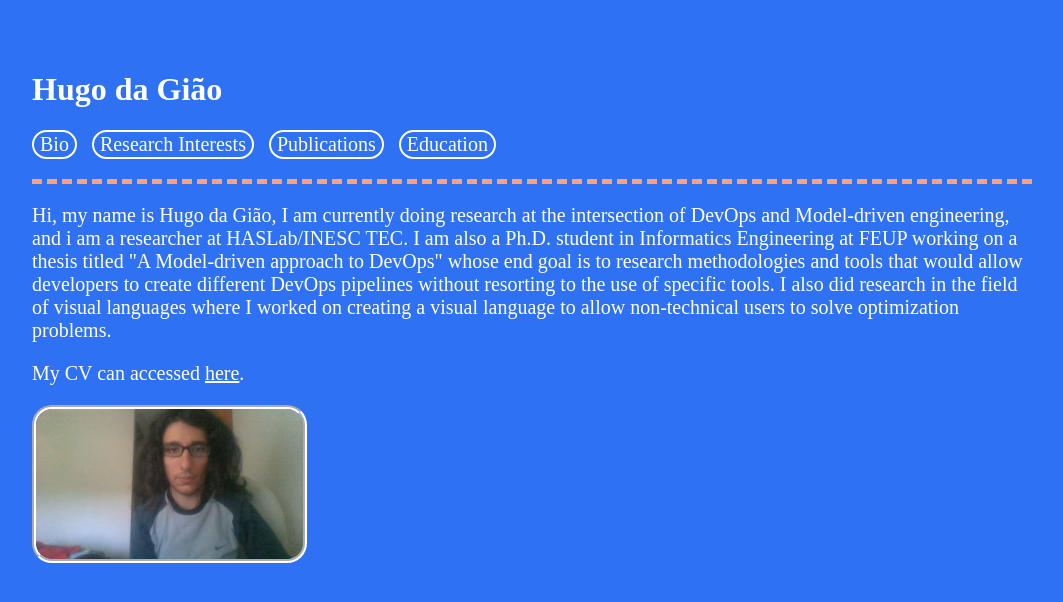
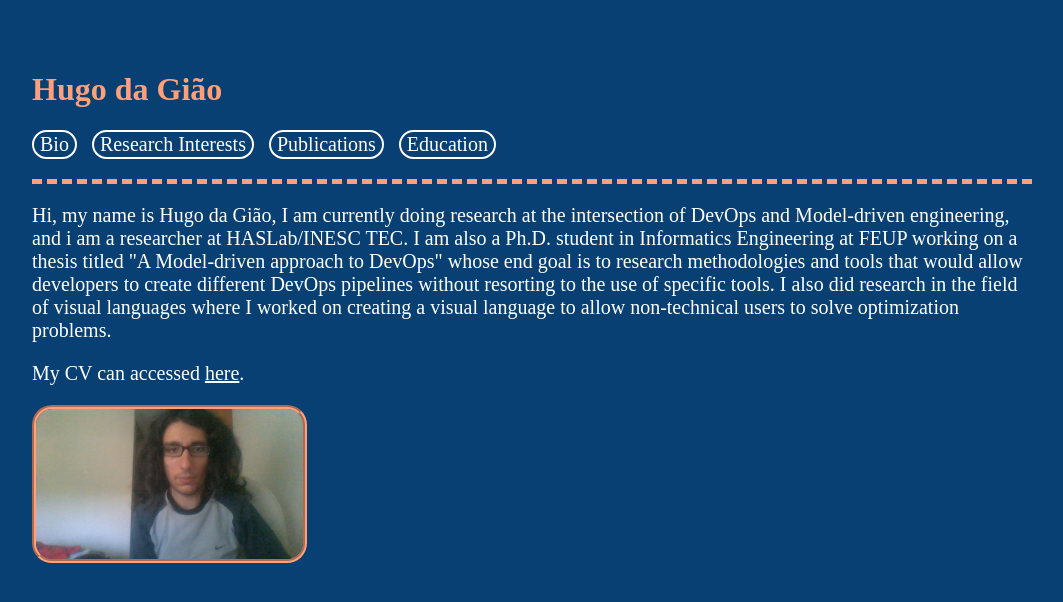
Before and after one commit to h4g0/mypage-h4g0, a React (Create React App) app: page / in a window 1280 px wide. Shown: the top 602 px of the page, without its empty margins (160-1223 px from the left). Built offline with nearby package versions, Linux system fonts and the light colour scheme.

Commit message:
updated color scheme

```diff
--- a/src/Login/Login.css
+++ b/src/Login/Login.css
@@ -1,4 +1,4 @@
-* {background-color: #2f71f3}
+* {background-color: #084073}
 
 
 .profilePic {
@@ -6,7 +6,7 @@
     margin-bottom: 20px;
     border-radius: 20px;
     border-width: 4px;
-    border-color: white;
+    border-color: lightsalmon;
     border-style:groove;
 }
 
@@ -31,7 +31,7 @@
 
 .LoginContainer  h1 {
 
-    color: white;
+    color: lightsalmon;
 
     font-family: serif;
 
```
Also changed, not shown: package.json (+2 -5 lines), 2 other files (tests, documents, lock files or other folders).
